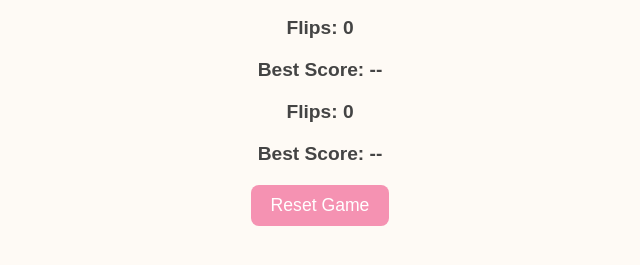
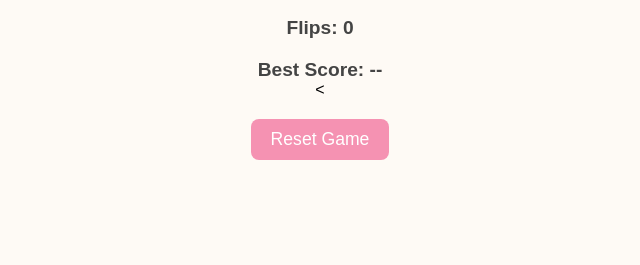
Before and after one commit to mtread/memory-match, a plain HTML site: page index.html in a window 1280 px wide. Shown: the part 563-828 px from the top of the page, without its empty margins (320-960 px from the left). After the commit the page ends 800 px from the top, so only its background shows below. Drawn offline with Linux system fonts and the light colour scheme.

Commit message:
Update index.html

```diff
--- a/index.html
+++ b/index.html
@@ -11,9 +11,7 @@
   <div class="game-board" id="gameBoard"></div>
   <div id="flipCounter">Flips: 0</div>
   <div id="bestScore">Best Score: --</div>
-  <div id="flipCounter">Flips: 0</div>
-<div id="bestScore">Best Score: --</div>
-<button id="resetBtn">Reset Game</button>
+  <<button id="resetBtn">Reset Game</button>
 
   <script src="script.js"></script>
 </body>
```
